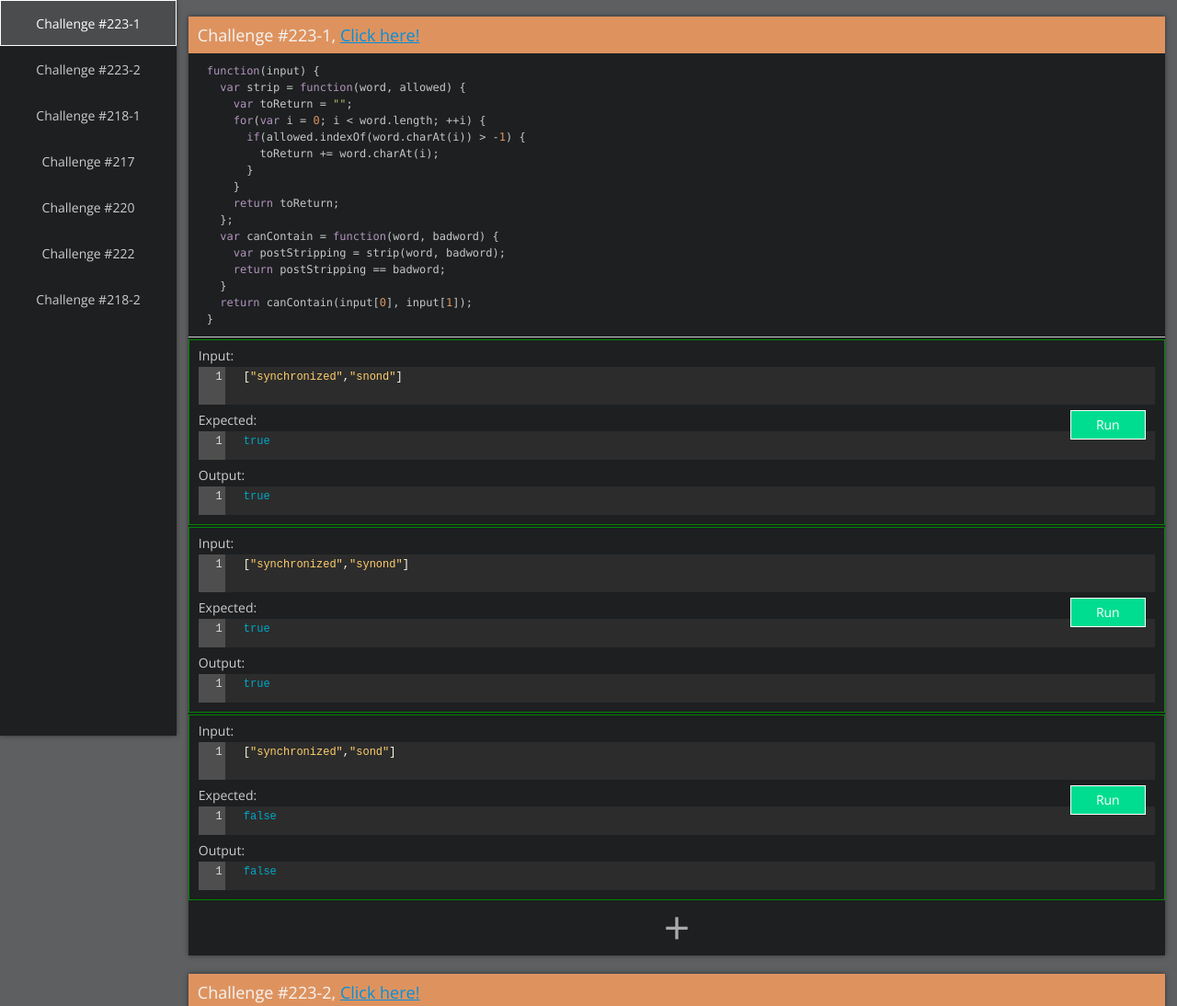
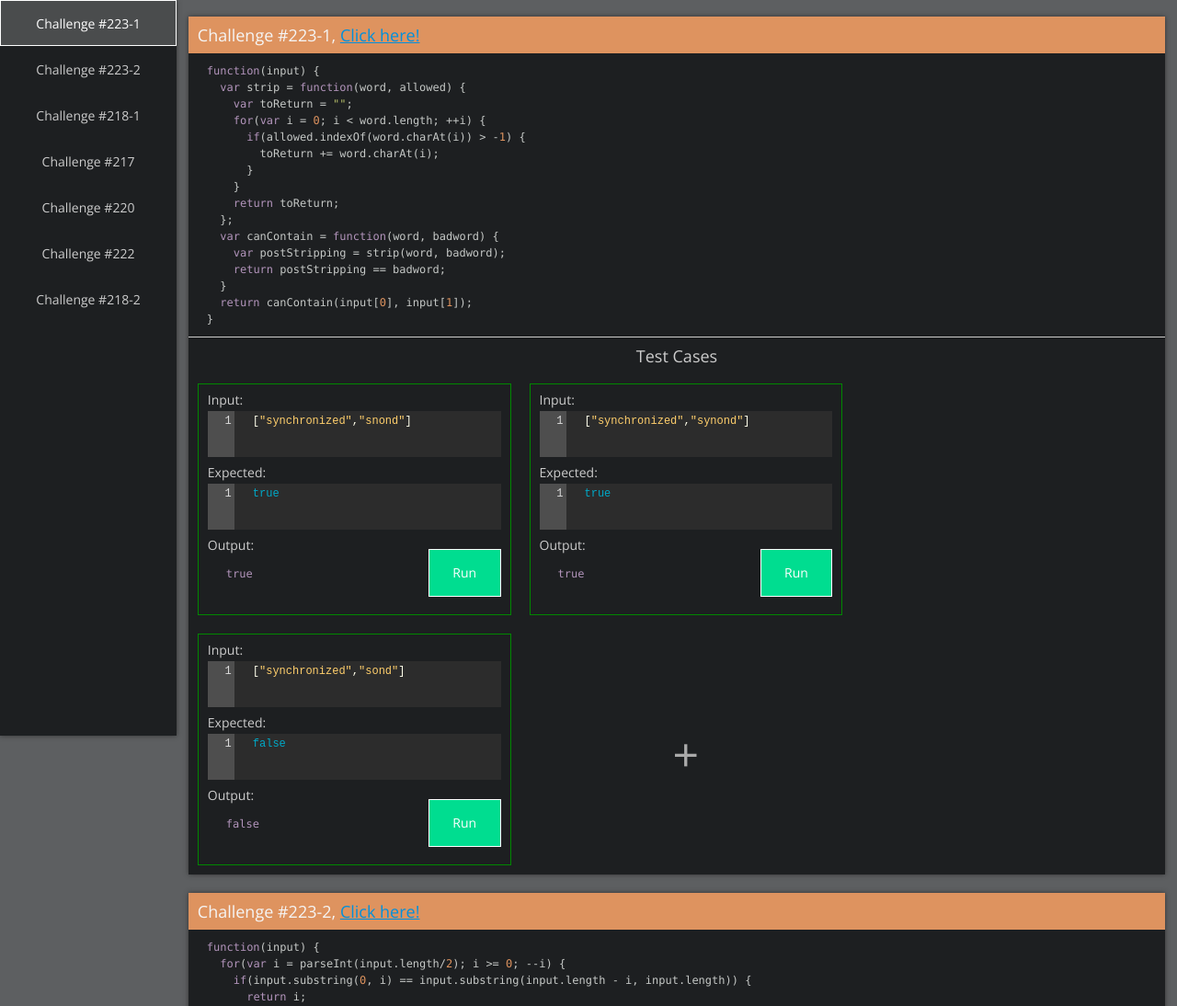
Before and after one commit to fmahmud/coding_challenges, a plain HTML site: page index.html in a window 1280 px wide. Shown: the top 1094 px of the page at 92% size. Drawn offline with nearby package versions, Linux system fonts and the light colour scheme.

Commit message:
Style change, everything is working.

```diff
--- a/challenges.js
+++ b/challenges.js
@@ -30,6 +30,22 @@ function createAndAddSolutionDiv(number, url, code) {
 
 	var testCaseDiv = document.createElement('div');
 	testCaseDiv.className = "sln-test-cases";
+
+	var tcTitleDiv = document.createElement('div');
+	tcTitleDiv.className = "test-case-title";
+	tcTitleDiv.innerHTML = "Test Cases"
+
+	testCaseDiv.style.height = "auto";
+
+	tcTitleDiv.onclick = function() {
+		if(testCaseDiv.style.height == "40px") {
+			testCaseDiv.style.height = "auto";
+		} else {
+			testCaseDiv.style.height = "40px";
+		}
+	}
+
+	testCaseDiv.appendChild(tcTitleDiv);
 	div.appendChild(testCaseDiv);
 
 	var outputDiv = document.createElement('pre');
@@ -38,9 +54,9 @@ function createAndAddSolutionDiv(number, url, code) {
 	// div.appendChild(outputDiv);
 
 	var addTestCaseButton = document.createElement('div');
-	addTestCaseButton.className = 'btn-add-test';
+	addTestCaseButton.className = 'test-case-div btn-add-test';
 	addTestCaseButton.innerHTML = "+";
-	div.appendChild(addTestCaseButton);
+	testCaseDiv.appendChild(addTestCaseButton);
 	return {
 		'wrapper': div,
 		'titleDiv': title,
@@ -67,7 +83,8 @@ function createCodeMirrorTA(parent, _value, _mode) {
 		lineWrapping: true,
 		tabSize: 2,
 		indentWithTabs: false,
-		theme: "mbo"
+		theme: "mbo",
+		viewportMargin: Infinity
 	});
 }
 
@@ -103,20 +120,18 @@ function createTestCaseDiv(input, expected, got) {
 	var gotDiv = document.createElement('div');
 	gotDiv.className = "test-case-got";
 	gotDiv.innerHTML = "<div class='test-label'>Output:</div>";
-	var gotPre = createCodeMirrorTA(gotDiv, got, "javascript");
-	// var gotPre = document.createElement('pre');
-	// gotPre.className = "prettyprint";
-	// gotPre.innerHTML = got;
-	// gotDiv.appendChild(gotPre);
+	var gotPre = document.createElement('pre');
+	gotPre.className = "prettyprint";
+	gotPre.innerHTML = got;
+	gotDiv.appendChild(gotPre);
 	setTimeout(function() {
 		expectedPre.refresh();
 		inputPre.refresh();
-		gotPre.refresh();
 	}, 1);
 	wrapper.appendChild(gotDiv);
 
 	var buttonsDiv = document.createElement('div');
-	buttonsDiv.className = "test-case-btns";
+	buttonsDiv.className = "btn-run-test";
 	buttonsDiv.innerHTML = "Run";
 	wrapper.appendChild(buttonsDiv);
 
@@ -151,21 +166,21 @@ function createChallenge(number, solution, cases, url) {
 		};
 		testCase.run = function() {
 			var result = JSON.stringify(solution(JSON.parse(testCase.divs.inputPre.getValue())));
-			testCase.divs.gotPre.setValue(result);
-			setTimeout(function() {
-				gotPre.refresh();
-			}, 1);
+			testCase.divs.gotPre.innerHTML = result;
 			if(result == JSON.stringify(JSON.parse(testCase.divs.expectedPre.getValue()))) {
 				testCase.divs.wrapper.className = "test-case-div passed";
 			} else {
 				testCase.divs.wrapper.className = "test-case-div failed";
 			}
+			testCase.divs.gotPre.className = "prettyprint";
+			prettyPrint();
 		};
 		testCase.divs.buttonsDiv.addEventListener("click", function() {
 			testCase.run();
 		});
 		toReturn.testCases.push(testCase);
-		toReturn.divs.testCaseDiv.appendChild(testCase.divs.wrapper);
+		toReturn.divs.testCaseDiv.insertBefore(testCase.divs.wrapper, toReturn.divs.addTestCaseDiv);
+		prettyPrint();
 	};
 
 	toReturn.runAll = function() {
@@ -175,7 +190,7 @@ function createChallenge(number, solution, cases, url) {
 	};
 
 	toReturn.log = function(s) {
-		toReturn.divs.outputDiv.appendChild = toReturn.divs.outputDiv.innerHTML + "<p>" + s + "</p>";
+		toReturn.divs.outputDiv.innerHTML = toReturn.divs.outputDiv.innerHTML + "<p>" + s + "</p>";
 	};
 
 	//setup menu button
@@ -189,7 +204,7 @@ function createChallenge(number, solution, cases, url) {
 	}
 
 	toReturn.divs.addTestCaseDiv.addEventListener('click', function() {
-		toReturn.addNewTestCase({input: "", output: "" });
+		toReturn.addNewTestCase({input: JSON.stringify(""), output: JSON.stringify("") });
 	});
 
 	return toReturn;
--- a/style.css
+++ b/style.css
@@ -104,35 +104,44 @@ body {
 	margin-bottom: 5px;
 }
 
-.test-case-div div:first-child .test-label {
-	margin-top: 0;
-}
-
 .sln-test-cases {
-
-}
-
-.test-case-div {
-	margin-top: 2px;
-	padding: 10px;
+	position: relative;
+	overflow: hidden;
 }
 
 .test-case-div pre {
     border: 0 !important;
 }
 
-.test-case-input, .test-case-expected, .test-case-got {
-	height: 60px;
+.test-case-div div:first-child .test-label {
+	margin-top: 0;
+}
+
+.test-case-div {
+	position: relative;
+	float: left;
+	margin: 10px;
+	padding: 10px;
+	width: 30%;
+	height: 230px;
 	overflow: hidden;
 }
 
+.test-case-input, .test-case-expected, .test-case-got {
+	/*height: 60px;*/
+	/*overflow: hidden;*/
+}
+
+.test-case-got {
+	position: relative;
+	float: left;
+	width: 75%;
+}
+
 .btn-add-test {
-	left: 1px;
-	right: 1px;
-	height: 58px;
 	border: 1px solid rgba(0, 0, 0, 0);
 	font-size: 50px;
-	line-height: 56px;
+	line-height: 240px;
 	color: #aaa;
 	cursor: pointer;
 	text-align: center;
@@ -145,20 +154,39 @@ body {
 	color: white;
 }
 
-.test-case-btns {
-	width: 80px;
-	height: 30px;
+.btn-run-test {
+	position: relative;
+	float: right;
+	width: 24%;
+	height: 50px;
+	line-height: 50px;
 	color: white;
 	background-color: #00dd90;
-	position: relative;
-	margin-right: 1%;
-	margin-top: -11%;
-	float: right;
+	/*margin-right: 1%;*/
+	margin-top: 6.5%;
 	font-family: "Open Sans", sans-serif;
 	font-size: 14px;
-	line-height: 30px;
 	text-align: center;
 	cursor: pointer;
 	border: 1px solid white;
-	z-index: 10;
 }
+
+.CodeMirror {
+	height: 50px !important;
+}
+
+.test-case-title {
+	height: 40px;
+	width: 100%;
+	color: #ccc;
+	font-size: 18px;
+	font-family: "Open Sans", sans-serif;
+	line-height: 40px;
+	background-color: #1d1f21;
+	text-align: center;
+	cursor: pointer;
+}
+
+.test-case-title:hover {
+	color: white;
+}
```
